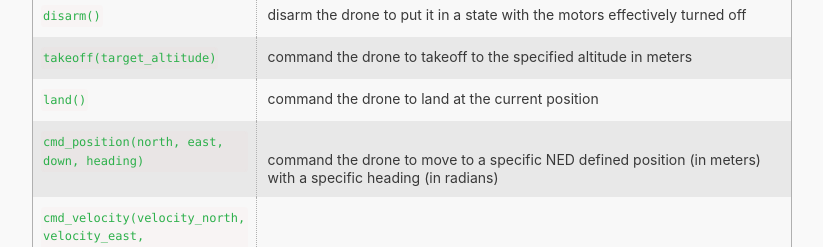
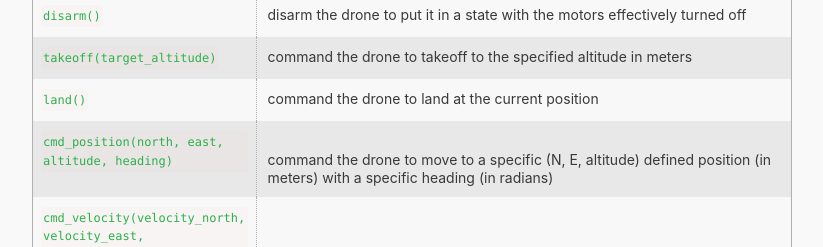
Before and after one commit to udacity/udacidrone, a plain HTML site: page docs/drone-api.html in a window 1280 px wide. Shown: the part 1360-1607 px from the top of the page, without its empty margins (398-1221 px from the left). Drawn offline with nearby package versions, Linux system fonts and the light colour scheme.

Commit message:
Deploy website
Deploy website version based on c8752e264251b93e616e42e6432df8439e3d44e9

```diff
--- a/docs/drone-api.html
+++ b/docs/drone-api.html
@@ -28,7 +28,7 @@
 <tr><td><code>disarm()</code></td><td>disarm the drone to put it in a state with the motors effectively turned off</td></tr>
 <tr><td><code>takeoff(target_altitude)</code></td><td>command the drone to takeoff to the specified altitude in meters</td></tr>
 <tr><td><code>land()</code></td><td>command the drone to land at the current position</td></tr>
-<tr><td><code>cmd_position(north, east, down, heading)</code></td><td>command the drone to move to a specific NED defined position (in meters) with a specific heading (in radians)</td></tr>
+<tr><td><code>cmd_position(north, east, altitude, heading)</code></td><td>command the drone to move to a specific (N, E, altitude) defined position (in meters) with a specific heading (in radians)</td></tr>
 <tr><td><code>cmd_velocity(velocity_north, velocity_east, velocity_down, heading)</code></td><td>command the drone to have the specified current velocity (in meters/second) and heading (in radians)</td></tr>
 <tr><td><code>cmd_attitude(roll, pitch, yawrate, thrust)</code></td><td>command the drone to the specified attitude, where roll and pitch are in radian, yawrate is the desired rate of heading change in radian/second and thrust is the desired vertical acceleration in meters/second^2</td></tr>
 <tr><td><code>cmd_attitude_rate(roll_rate, pitch_rate, yaw_rate, thrust)</code></td><td>command the drone to have the specified attitude rates in radians/second and thrust (vertical acceleration) in meters/second^2</td></tr>
```
